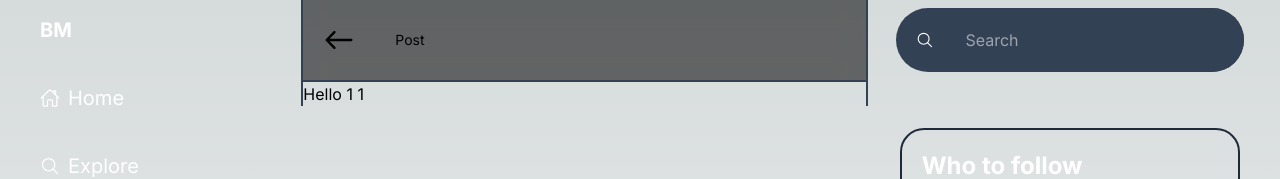
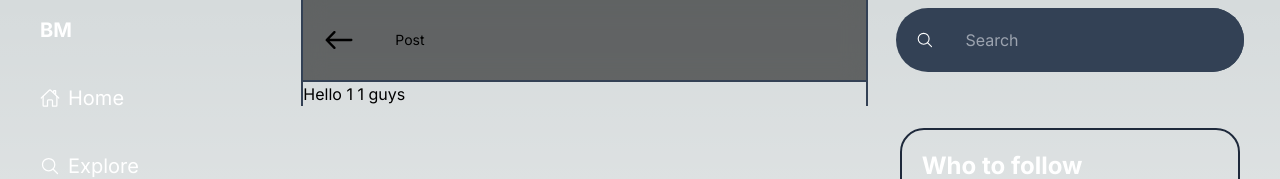
Before and after one commit to Ibaliqbal/balmed-v2, a Next.js app: page /1/status/1 in a window 1280 px wide. Shown: the top 179 px of the page. Built offline with nearby package versions, Linux system fonts and the light colour scheme; no server answers; the database is empty; sample sign-in values are in the browser's storage.

Commit message:
update: again

```diff
--- a/src/app/( lobby )/( main )/[user]/status/[id]/page.tsx
+++ b/src/app/( lobby )/( main )/[user]/status/[id]/page.tsx
@@ -3,7 +3,7 @@ import React from "react";
 const page = ({ params }: { params: { user: string; id: string } }) => {
   return (
     <div>
-      Hello {params.user} {params.id}
+      Hello {params.user} {params.id} guys
     </div>
   );
 };
```
